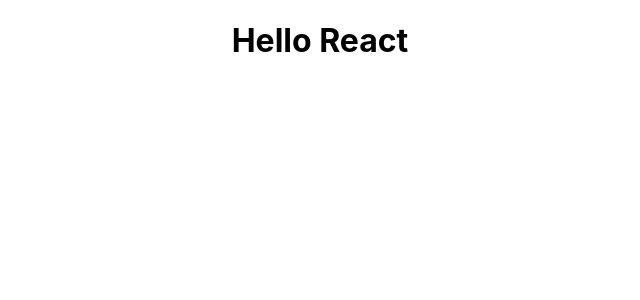
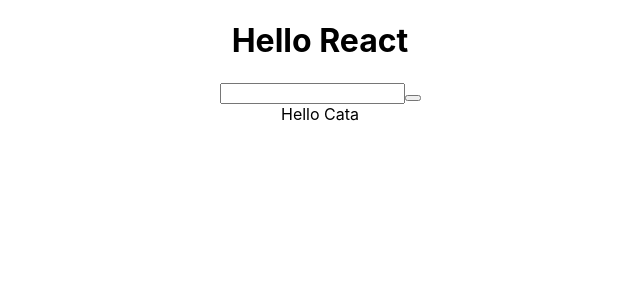
Before and after one commit to catakeat/dev_ed_todo_application, a React (Create React App) app: page / in a window 1280 px wide. Shown: the top 300 px of the page, without its empty margins (320-960 px from the left). Built offline with nearby package versions, Linux system fonts and the light colour scheme.

Commit message:
--- Auto-Git Commit ---

```diff
--- a/src/App.js
+++ b/src/App.js
@@ -1,11 +1,15 @@
 import logo from './logo.svg';
 import './App.css';
+import TodoList from  "./components/TodoList"
+import Formular from "./components/Formular"
 
 function App() {
   return (
     <div className="App">
 <header>
     <h1>Hello React</h1>
+    <Formular/>
+    <TodoList/>
 </header>
     </div>
   );
--- /dev/null
+++ b/src/components/Formular.js
@@ -0,0 +1,15 @@
+import React from "react"
+
+const Formular = ()=>{
+    return(
+        <form>
+         <input type="text"  className="todo-input"/>
+         <button className="todo-button"  type="submit">
+             <i className="fas fa-plus-square"></i>
+         </button>
+        </form>
+    )
+
+   }
+
+   export default Formular;
--- a/src/components/TodoList.js
+++ b/src/components/TodoList.js
@@ -1,10 +1,13 @@
 import React from 'react'
 
-const Form = ()=>{
- return(
-     <>
-     Form
-     </>
- )
 
+const TodoList = ()=>{
+
+    return(
+<div>
+    Hello Cata
+</div>
+    )
 }
+
+export default TodoList;
```
Also changed, not shown: src/components/form.js (deleted).
